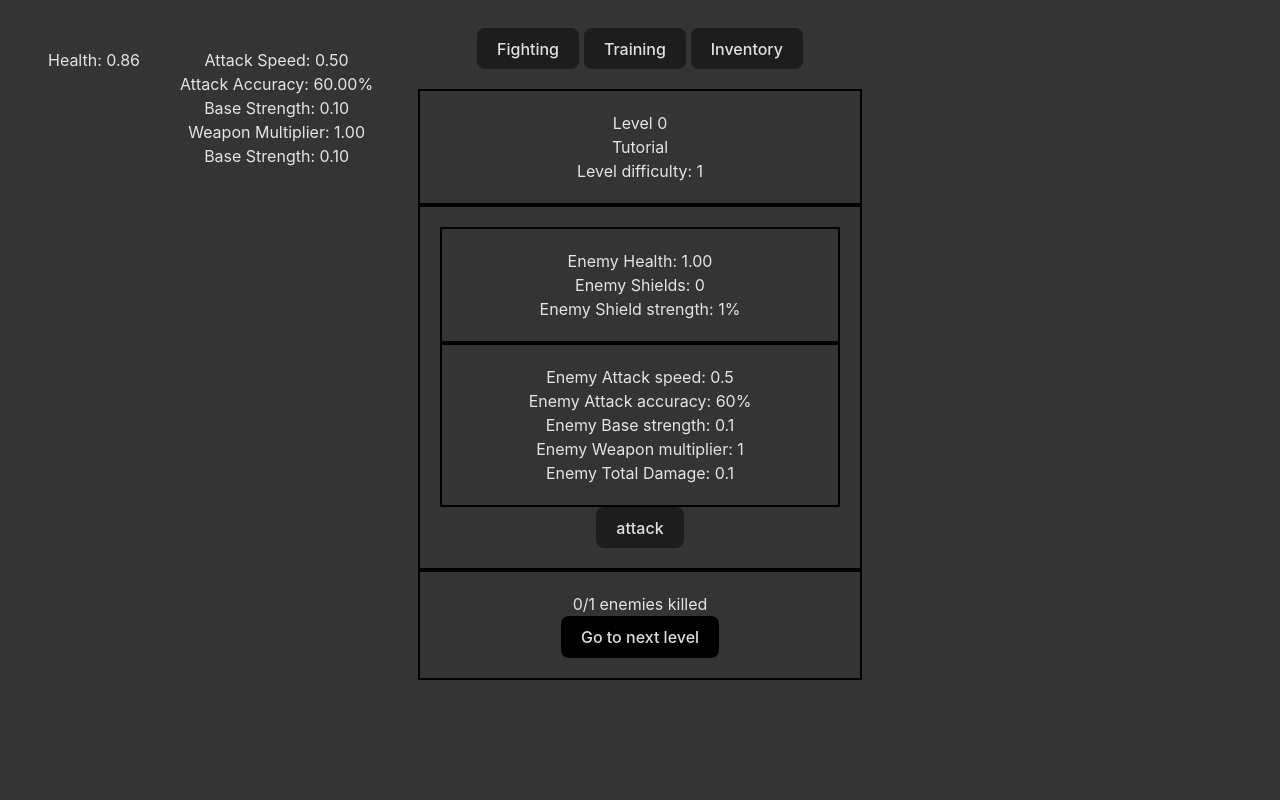
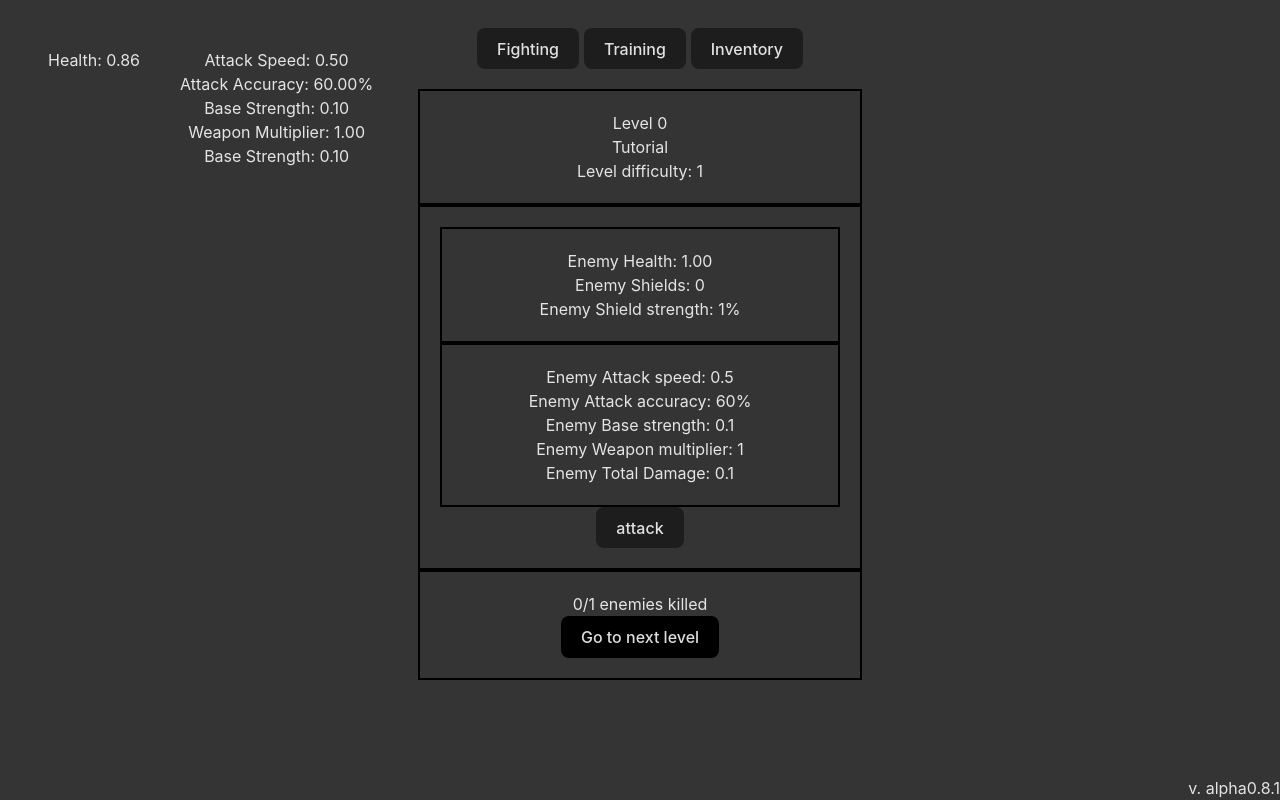
Before and after one commit to XnoobSpeakable/Incremental-Fighting, a website built with Vite: page index.html in a window 1280 px wide. Built offline with nearby package versions, Linux system fonts and the light colour scheme.

Commit message:
version alpha0.8.1

```diff
--- a/index.html
+++ b/index.html
@@ -52,6 +52,7 @@
         <div id="killToll">0/1 Killed</div>
         <button id="levelUp">Go to next level</button>
     </div>
+    <div id="version">v. alpha0.8.1</div>
 </body>
 
 </html>
--- a/src/style.css
+++ b/src/style.css
@@ -70,5 +70,8 @@ button:hover {
     align-items: flex-start;
 }
 
-#levelup-section {
+#version {
+    position: fixed;
+    bottom: 0;
+    right: 0;
 }
```
